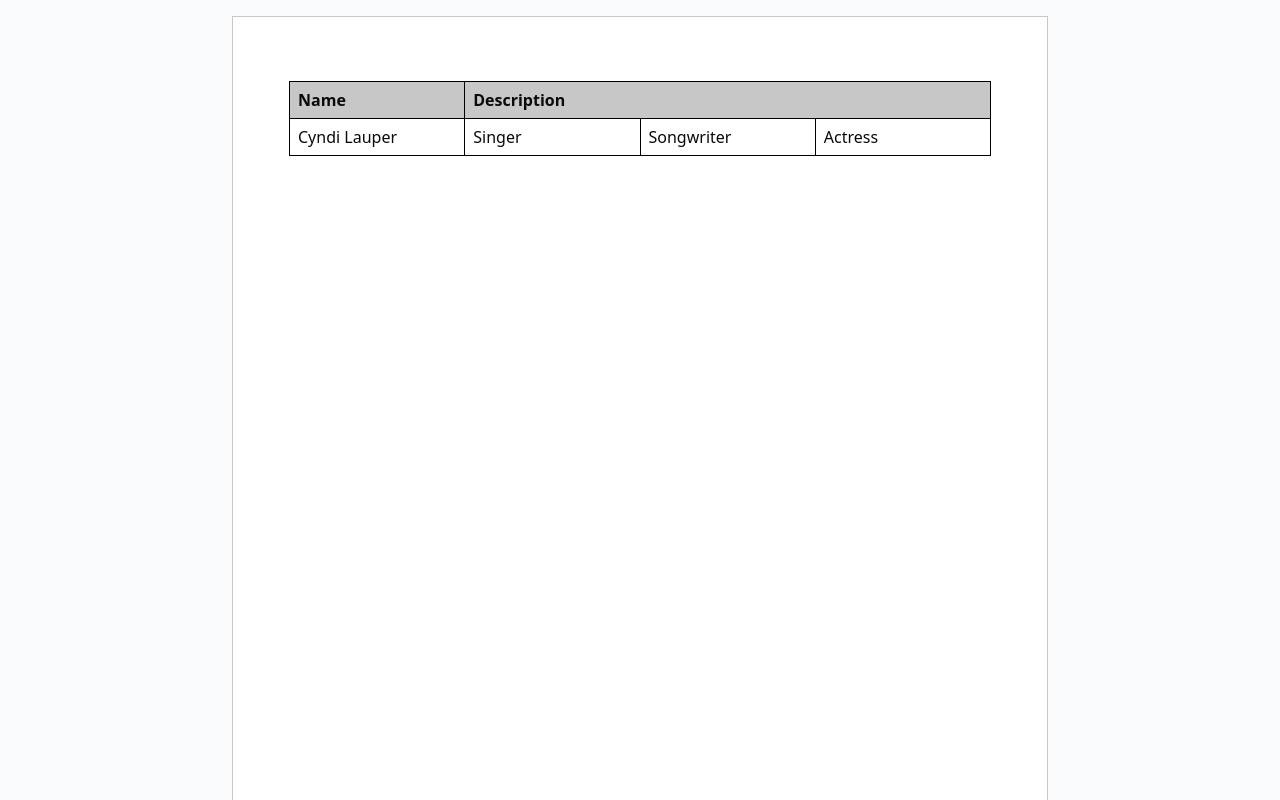
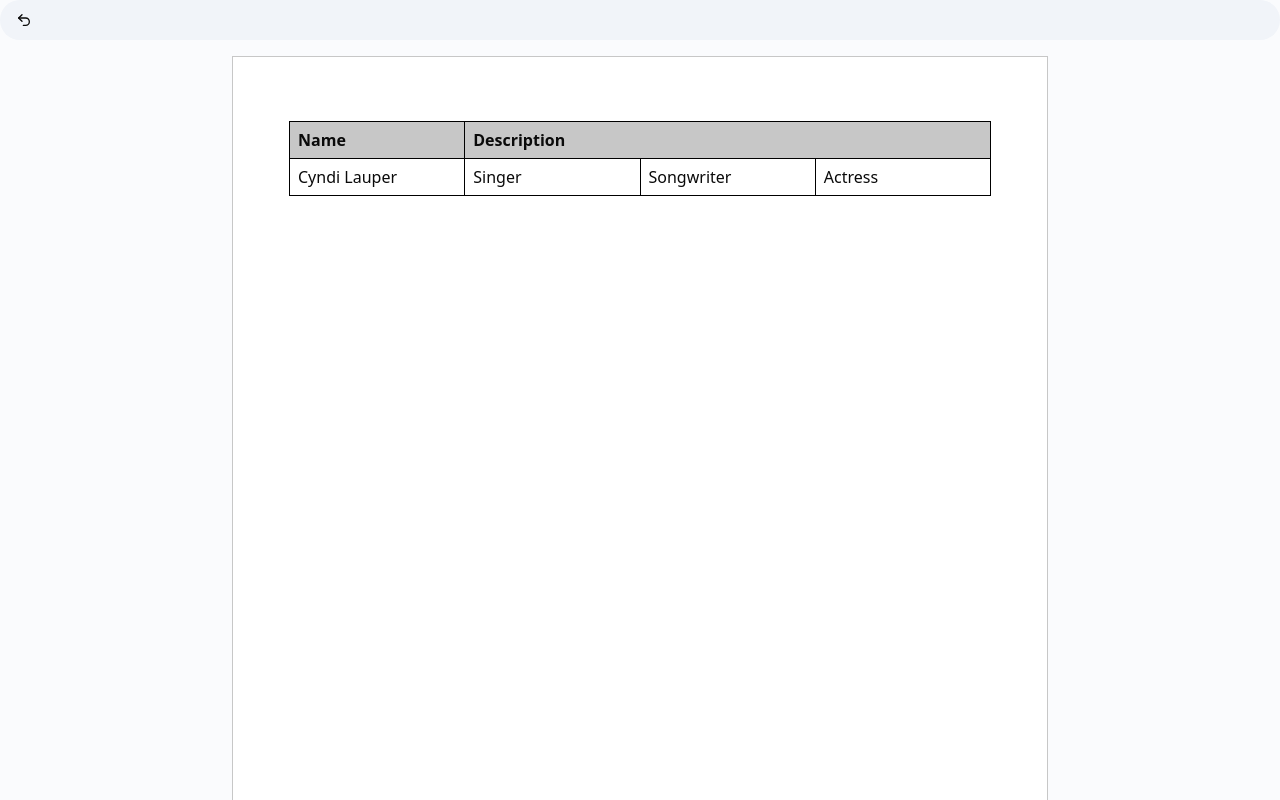
Before and after one commit to MorenoRajaonarison/gdoc, a Next.js app: page /documents/123 in a window 1280 px wide. Shown: the top 800 px of the page. Built offline with nearby package versions, Linux system fonts and the light colour scheme.

Commit message:
setup undo

```diff
--- a/app/documents/[documentId]/page.tsx
+++ b/app/documents/[documentId]/page.tsx
@@ -1,5 +1,6 @@
 import React from "react";
 import { Editor } from "./editor";
+import Toolbar from "./toolbar";
 
 interface DocumentIdPageProps {
   params: Promise<{ documentId: string }>;
@@ -9,6 +10,7 @@ const page = async ({ params }: DocumentIdPageProps) => {
   const { documentId } = await params;
   return (
     <div className="min-h-screen bg-[#fafbfd]">
+      <Toolbar />
       <Editor />
     </div>
   );
--- /dev/null
+++ b/app/documents/[documentId]/toolbar.tsx
@@ -0,0 +1,52 @@
+"use client";
+
+import React from "react";
+import { LucideIcon, Undo2Icon } from "lucide-react";
+import { cn } from "@/lib/utils";
+
+interface ToolbarBtnProps {
+  onClick?: () => void;
+  isActive?: boolean;
+  icon: LucideIcon;
+}
+
+const ToolbarBtn = ({ onClick, isActive, icon: Icon }: ToolbarBtnProps) => {
+  return (
+    <button
+      onClick={onClick}
+      className={cn(
+        "text-sm h-7 min-w-7 flex items-center justify-center rounded-sm hover:bg-neutral-200/80",
+        isActive && "bg-neutral-200/80"
+      )}
+    >
+      <Icon className="size-4" />
+    </button>
+  );
+};
+
+const Toolbar = () => {
+  const sections: {
+    label: string;
+    icon: LucideIcon;
+    onClick: () => void;
+    isActive?: boolean;
+  }[][] = [
+    [
+      {
+        label: "Undo",
+        icon: Undo2Icon,
+        onClick: () => console.log("CLicked"),
+      },
+    ],
+  ];
+
+  return (
+    <div className="bg-[#f1f4f9] px-2.5 py-0.5 rounded-[24px] min-h-[40px] flex items-center gap-x-0.5 overflow-x-auto">
+      {sections[0].map((item) => (
+        <ToolbarBtn key={item.label} {...item} />
+      ))}
+    </div>
+  );
+};
+
+export default Toolbar;
```
Also changed, not shown: app/documents/[documentId]/editor.tsx (+6 -6 lines).
